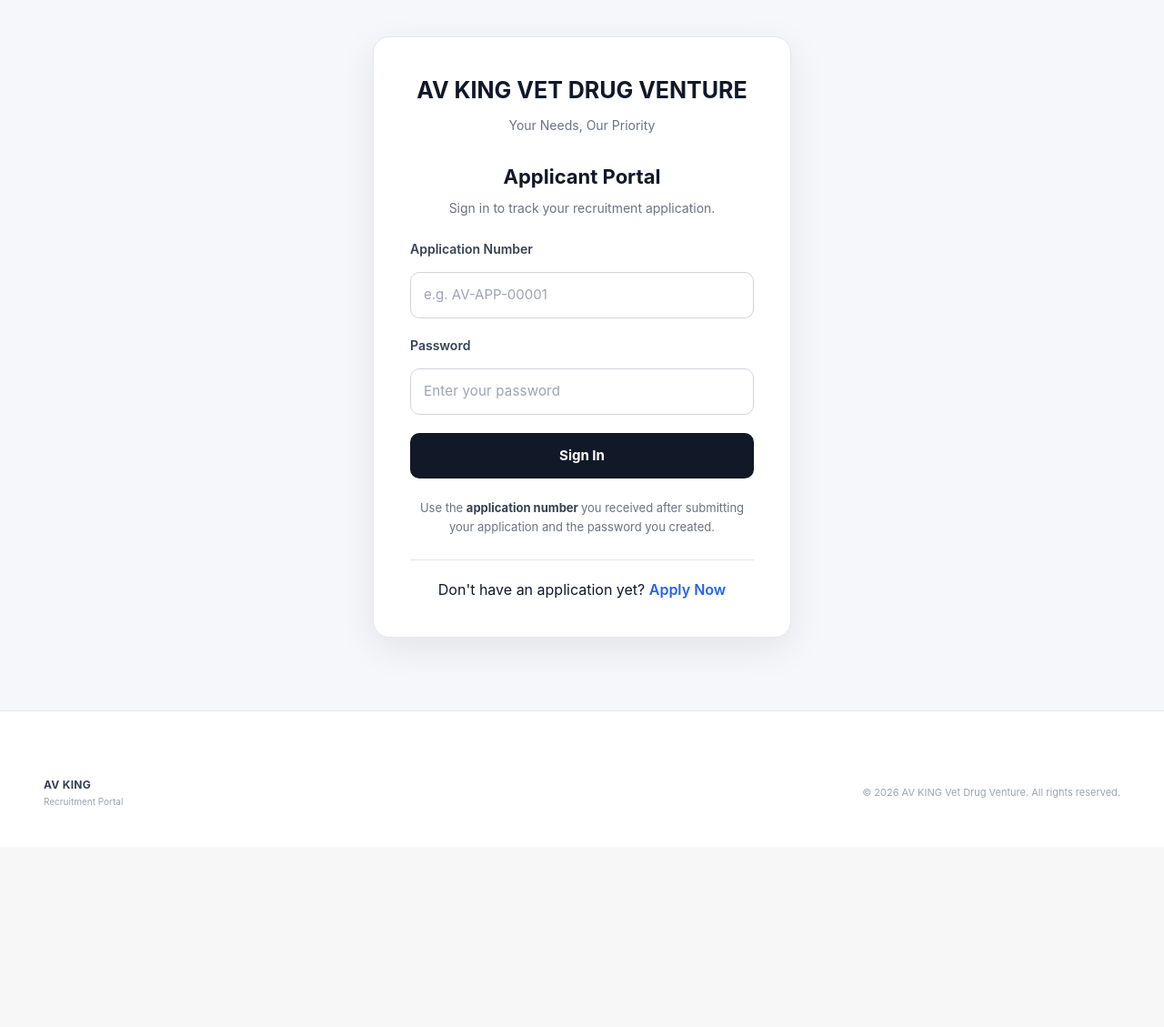
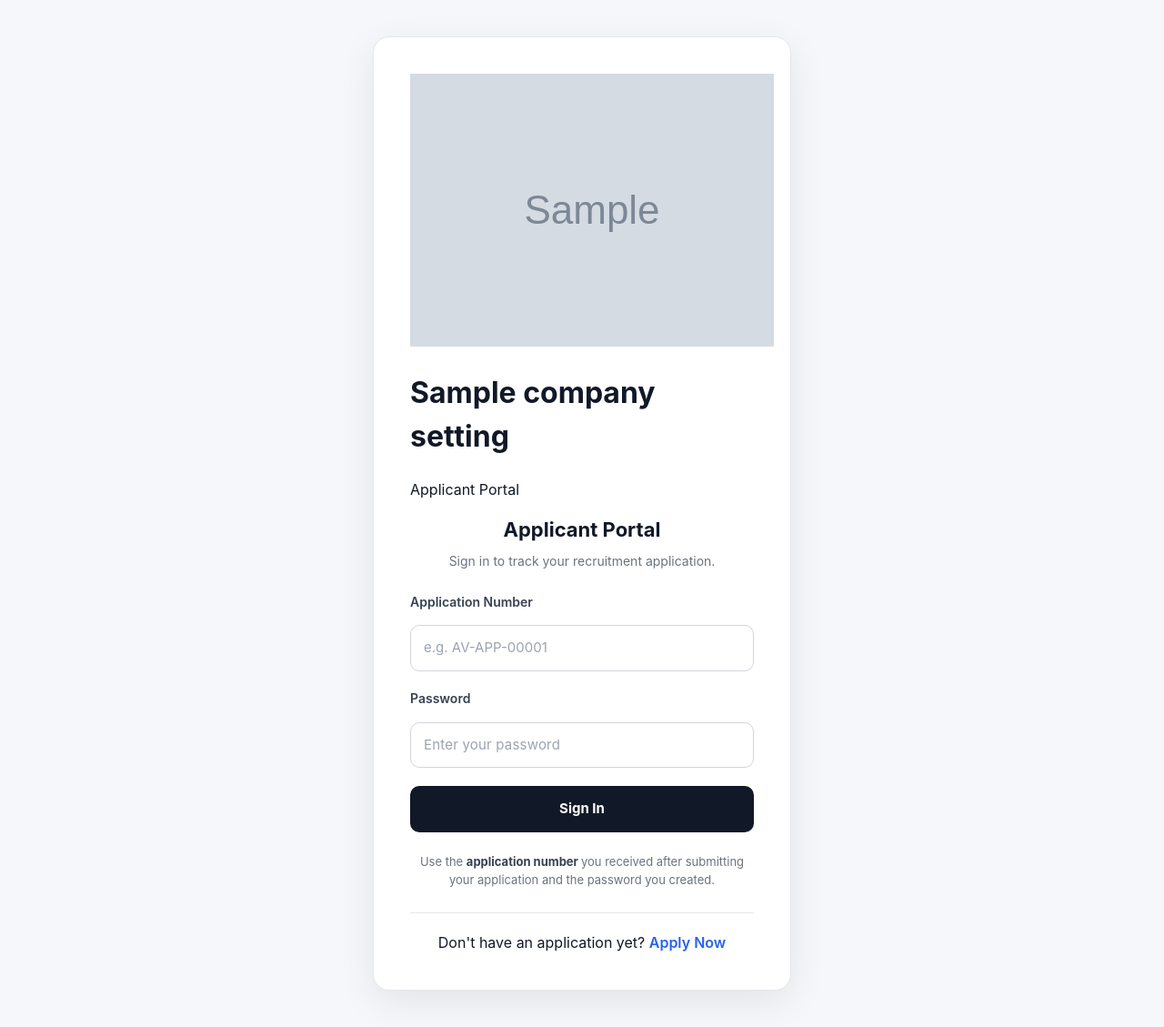
Before and after one commit to ifelodun/AV-KING-REGISTRATION, a Flask app: page /applicant/login in a window 1280 px wide. Shown: the part 73-1202 px from the top of the page at 91% size. Before the commit the page ends 958 px from the top, so only its background shows below. Run offline with Flask 3, Linux system fonts and the light colour scheme; grey boxes marked "Sample" are stand-in pictures; a database or web service that is not in the repository returns one stand-in record (values such as "Sample title"); some libraries are stand-ins or nearby versions.

Commit message:
Update applicant_login.html

```diff
--- a/templates/applicant_login.html
+++ b/templates/applicant_login.html
@@ -206,28 +206,51 @@
              BRANDING
              ================================================== -->
 
-        <div class="portal-brand">
+       <div class="login-brand">
 
-            {% if company_logo %}
+    {% if settings and settings.logo %}
+
+        <div class="login-logo-wrapper">
 
             <img
                 src="{{ url_for(
                     'static',
-                        filename='uploads/' + company_logo
+                    filename='uploads/' ~ settings.logo
                 ) }}"
-                    class="portal-logo"
-                    alt="{{ company_name }}"
+                alt="{{ settings.company_name or 'Company Logo' }}"
+                class="login-logo"
             >
+
+        </div>
+
+    {% else %}
+
+        <div class="login-logo-placeholder">
+
+            {{ (
+                settings.company_name[:1]
+                if settings and settings.company_name
+                else "A"
+            )|upper }}
+
+        </div>
 
     {% endif %}
 
+
+    <div class="login-company-name">
+
         <h1>
-                {{ company_name }}
+            {{ settings.company_name
+               if settings and settings.company_name
+               else "AV KING" }}
         </h1>
 
         <p>
-                {{ company_motto }}
+            Applicant Portal
         </p>
+
+    </div>
 
 </div>
 
```
Lines whose indentation alone changed are shown as unchanged.
